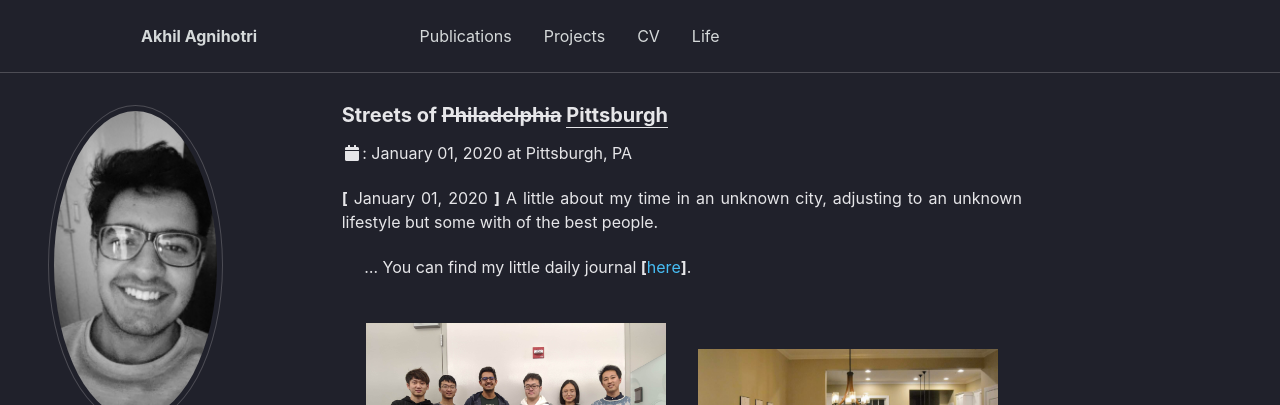
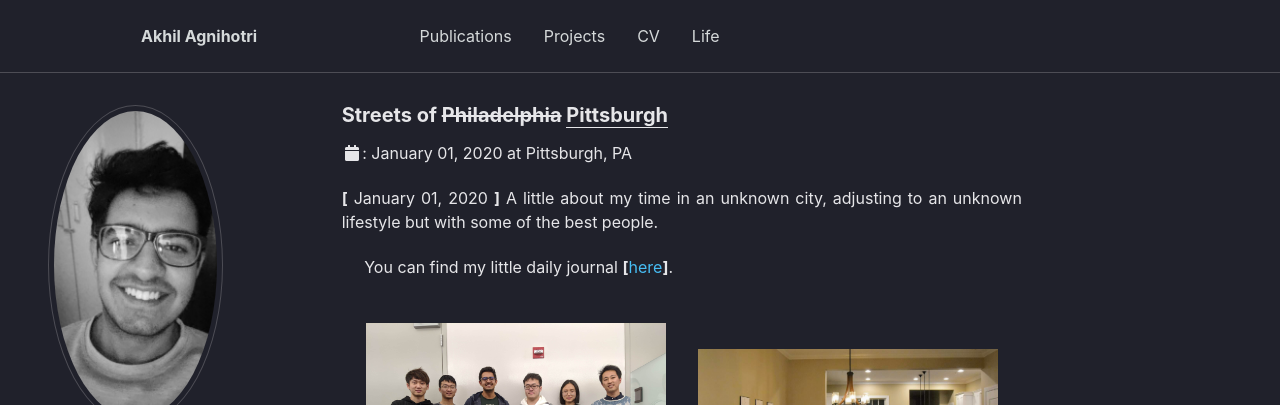
Before and after one commit to pmk2700/pranav-kulkarni.github.io, a Jekyll site: the page built from _talks/cmu.md, in a window 1280 px wide. Shown: the top 405 px of the page. Built offline with Jekyll 4.4.1, drawn with Linux system fonts in a browser that asks for light colours.

Commit message:
Fixed typo

```diff
--- a/_talks/cmu.md
+++ b/_talks/cmu.md
@@ -7,8 +7,8 @@ venue: Pittsburgh, PA
 location:
 date: 2020-01-01
 ---
-**[** January 01, 2020 **]** A little about my time in an unknown city, adjusting to an unknown lifestyle but some with of the best people.
+**[** January 01, 2020 **]** A little about my time in an unknown city, adjusting to an unknown lifestyle but with some of the best people.
 
-&nbsp;&nbsp;&nbsp;&nbsp;&nbsp;... You can find my little daily journal **[**[here](https://drive.google.com/file/d/15_KmFpzGqSh1uHFXjoHkpH-5FeYzF1A2/view?usp=sharing)**]**.
+&nbsp;&nbsp;&nbsp;&nbsp;&nbsp;You can find my little daily journal **[**[here](https://drive.google.com/file/d/15_KmFpzGqSh1uHFXjoHkpH-5FeYzF1A2/view?usp=sharing)**]**.
 <br/>
 <div align="center"><img src="/images/talks/cmu-2.jpg" alt="cmu-2" width="300"> &nbsp; &nbsp; &nbsp; <img src="/images/talks/cmu-3.jpg" alt="cmu-2" width="300"></div>
```
